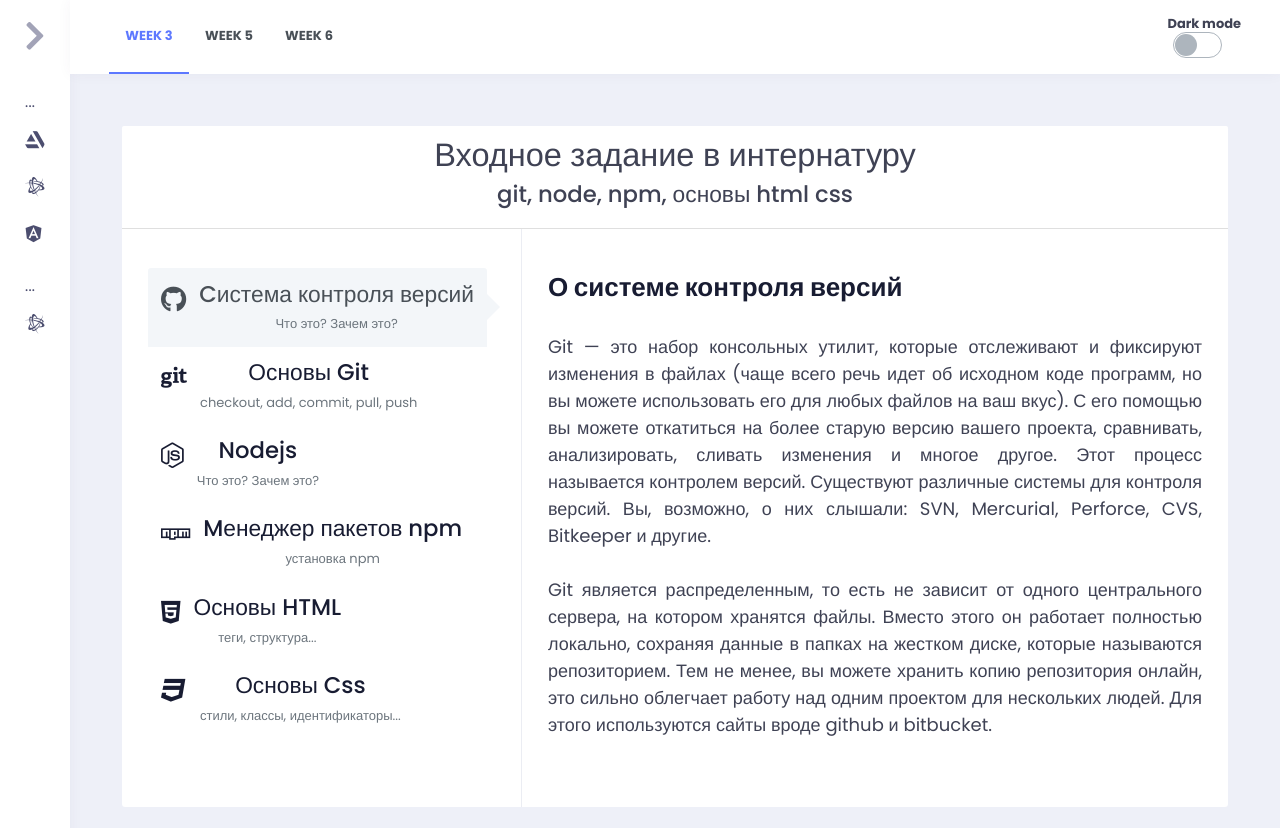
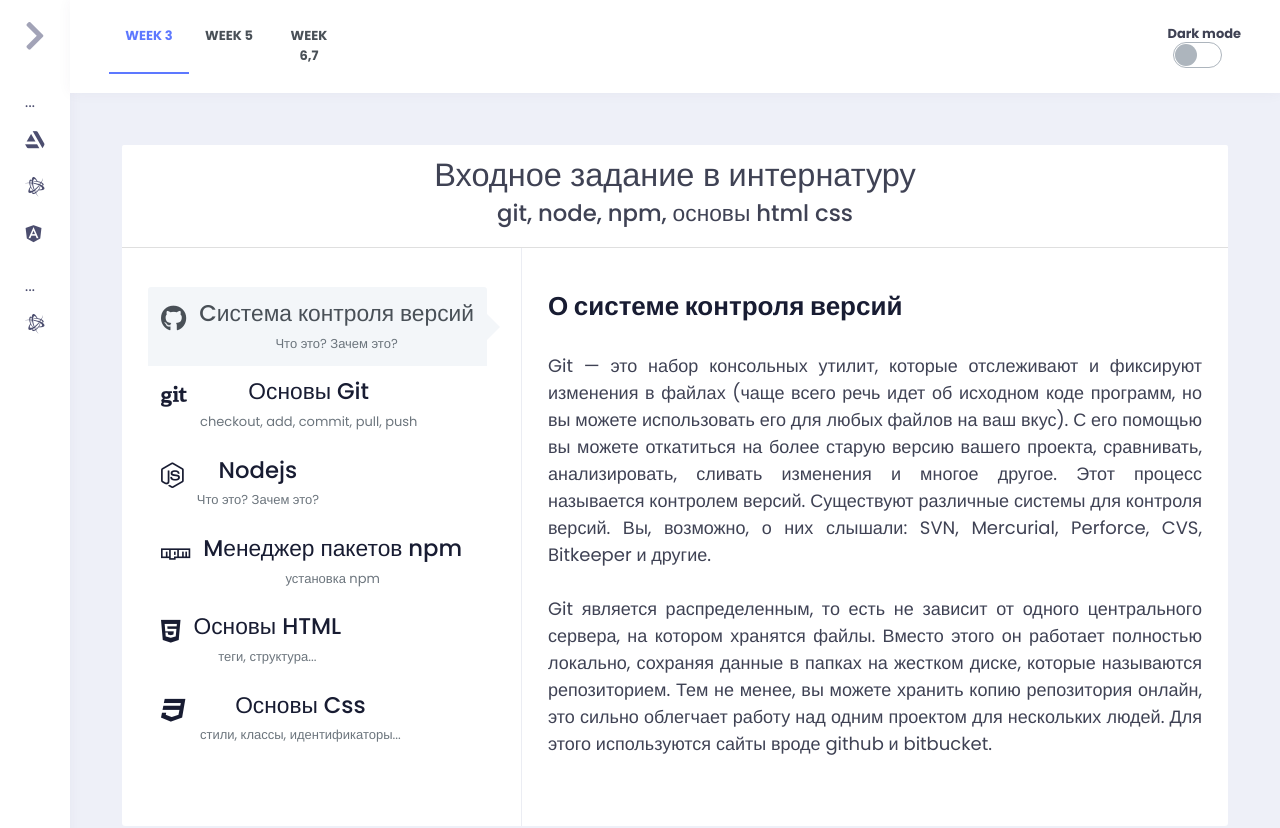
Before and after one commit to DeniskasViskas/onix_test_case, a React (Create React App) app: page /week_3 in a window 1280 px wide. Shown: the top 828 px of the page. Built offline with nearby package versions, Linux system fonts and the light colour scheme.

Commit message:
change week count

```diff
--- a/src/components/HeaderNav.js
+++ b/src/components/HeaderNav.js
@@ -21,7 +21,7 @@ function HeaderNav() {
                     <NavLink activeClassName="active" exact className={'nav-link'} to="/week_5">week 5</NavLink>
                 </li>
                 <li className={"nav-item"}>
-                    <NavLink activeClassName="active" exact className={'nav-link'} to="/week_6">week 6</NavLink>
+                    <NavLink activeClassName="active" exact className={'nav-link'} to="/week_6">week 6,7</NavLink>
                 </li>
             </ul>
 
```
